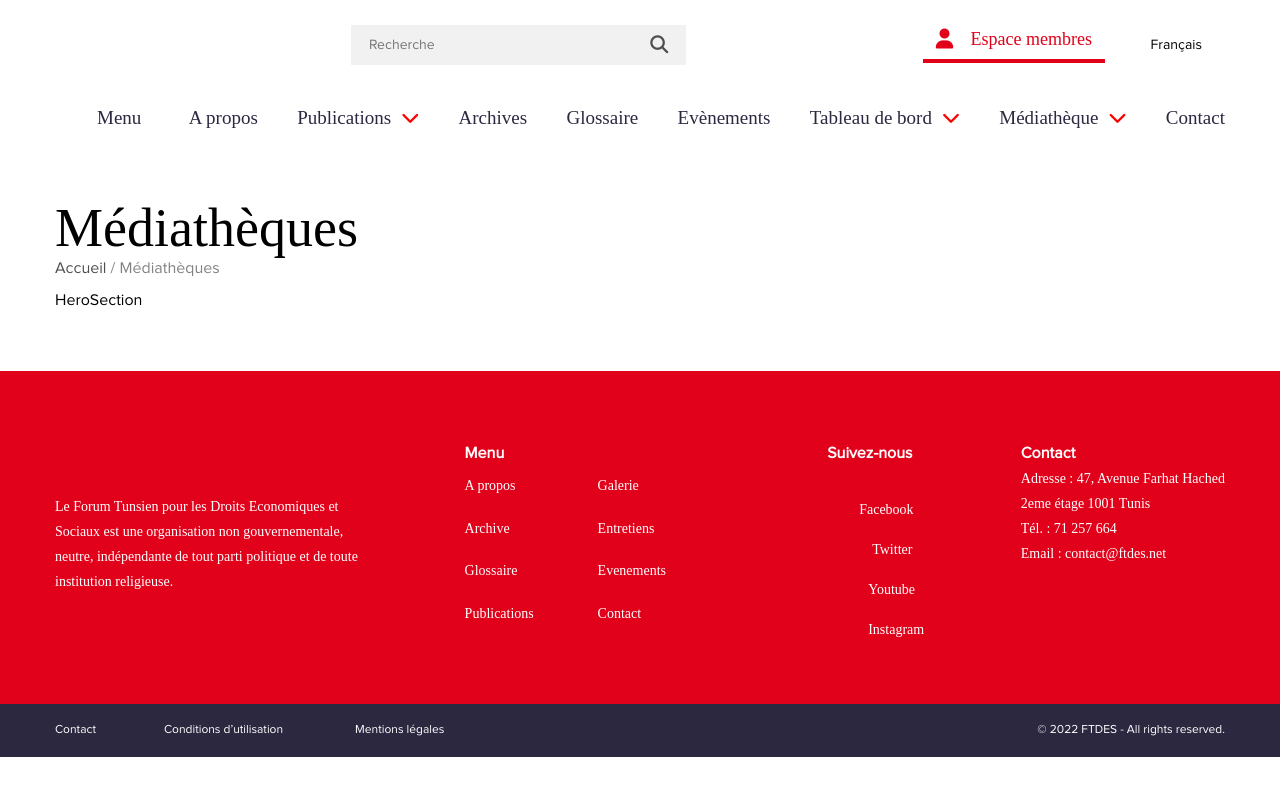
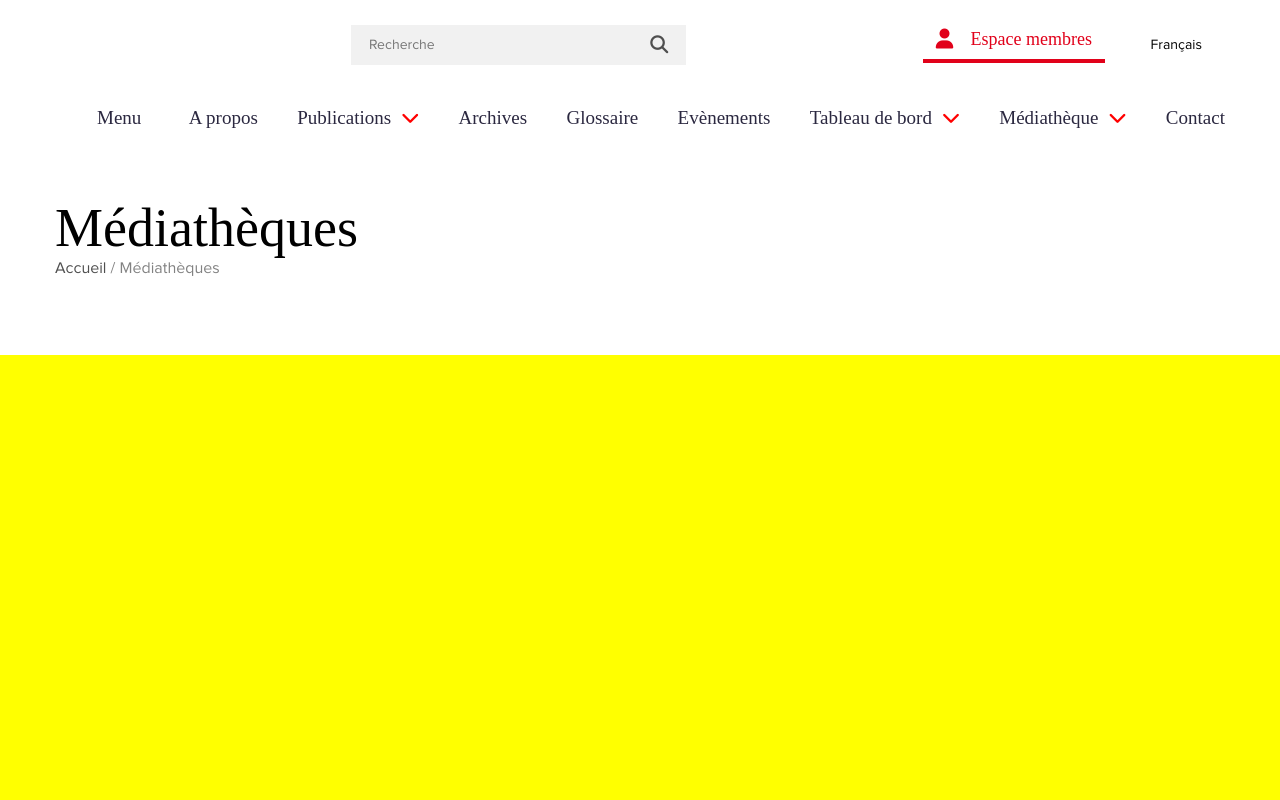
Before and after one commit to tarekguermazi/buildfront0602, a React (Create React App) app: page /Mediatheque in a window 1280 px wide. Shown: the top 800 px of the page. Built offline with nearby package versions, Linux system fonts and the light colour scheme.

Commit message:
Hero section (slider+grid) placeholders

```diff
--- a/src/view/Médiathèque/HeroSection.tsx
+++ b/src/view/Médiathèque/HeroSection.tsx
@@ -4,7 +4,16 @@ import HeroSectionStyle from './styles/HeroSectionStyle';
 export default function HeroSection() {
     return (
         <HeroSectionStyle>
-            HeroSection
+
+            {/* SLIDER */}
+            <section className='splideContent'>
+
+            </section>
+            {/* GRID RIGHT UNDER THE SLIDER */}
+            <section className='bottomGrid'>
+
+            </section>
+
         </HeroSectionStyle>
     )
 }
--- a/src/view/Médiathèque/Mediatheque.tsx
+++ b/src/view/Médiathèque/Mediatheque.tsx
@@ -12,10 +12,10 @@ function Mediatheque() {
       <div className='app__contenu'>
         <section className='wideContent'>
           <Header />
-          <HeroSection />
-          {/* MAIN GRID... */}
         </section>
       </div>
+      <HeroSection />
+      {/* MAIN GRID... */}
       <MegaFooter />
       <Footer />
     </section>
--- a/src/view/Médiathèque/styles/HeroSectionStyle.tsx
+++ b/src/view/Médiathèque/styles/HeroSectionStyle.tsx
@@ -1,8 +1,25 @@
 import styled from 'styled-components';
 
 const HeroSectionStyle = styled.section`
+    color: #fff;
 
+    .bottomGrid{
+        height: 500px;
+        width: 100%;
+        border-top: 5px solid red;
+        background-color: var(--violet-dark);
+        position: relative;
+        top: -200px;
+    }
 
+    .splideContent{
+        width: var(--cerntered-content);
+        height: 507px;
+        margin: auto;
+        background-color: yellow;
+        position: relative;
+        z-index: 4;
+    }
 `;
 
 export default HeroSectionStyle;
```
